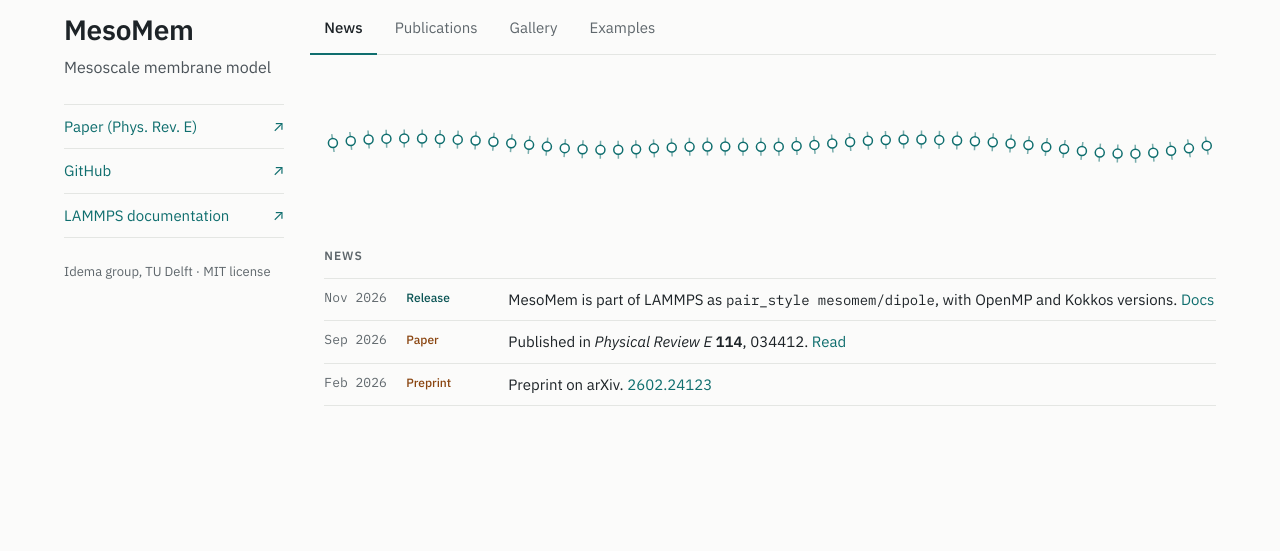
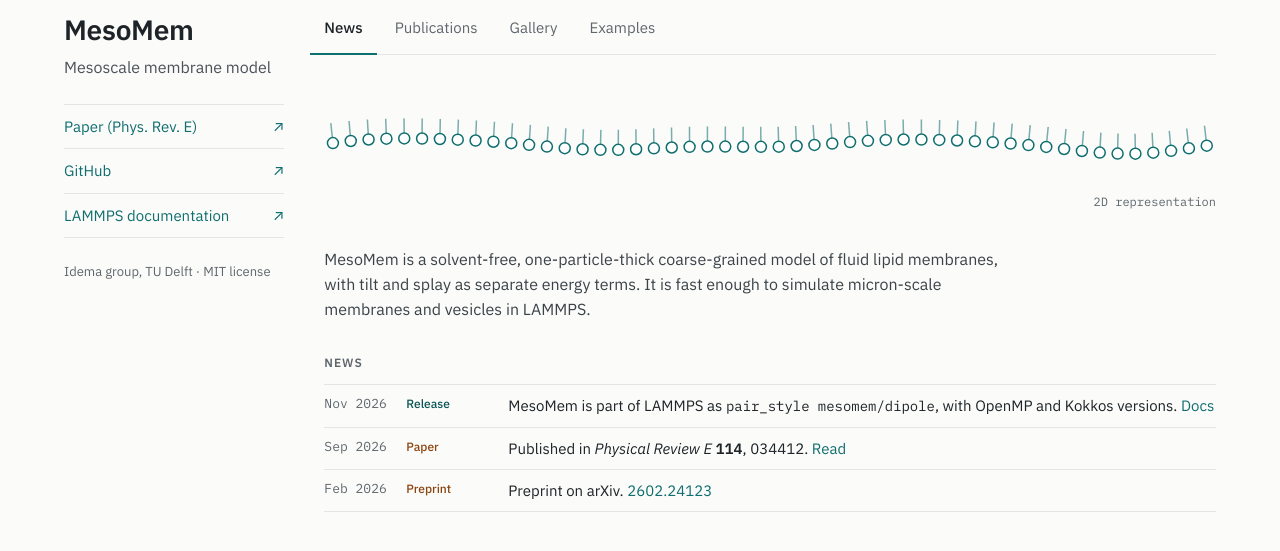
Before and after one commit to pietro-sillano/mesomem, a Jekyll site: the page built from docs/index.html, in a window 1280 px wide. Shown: the top 551 px of the page. Built offline with Jekyll 4.4.1, drawn with Linux system fonts in a browser that asks for light colours; part of the change alters nothing that is shown.

Commit message:
Website: rotating orientations, bead styles, intro text
- Membrane arrows start at the bead centre and point outward only
- Orientations are their own variable: they relax toward the local
  normal (tilt) and toward neighbours (splay); the cursor turns them
- Two bead styles, chosen with membrane_style in _config.yml:
  line (default) or bilayer (blue/yellow, as in the paper's Fig. 1)
- Slightly larger beads, smaller cursor brush, "2D representation" label
- Two-line description of MesoMem above the news

Co-Authored-By: Claude Opus 5.5 <noreply@anthropic.com>

```diff
--- a/docs/_config.yml
+++ b/docs/_config.yml
@@ -21,3 +21,6 @@ defaults:
       path: ""
     values:
       layout: default
+
+# Look of the interactive membrane on the home page: line or bilayer
+membrane_style: line
--- a/docs/_layouts/default.html
+++ b/docs/_layouts/default.html
@@ -23,7 +23,8 @@
 
       {% if page.membrane %}
       <div class="membrane">
-        <canvas id="membrane" role="img" aria-label="Animated cross-section of a MesoMem membrane: a row of oriented particles that bends around the cursor"></canvas>
+        <canvas id="membrane" data-variant="{{ site.membrane_style | default: 'line' }}" role="img" aria-label="Animated cross-section of a MesoMem membrane: a row of oriented particles that bends around the cursor"></canvas>
+        <span class="membrane-note">2D representation</span>
       </div>
       {% endif %}
 
--- a/docs/assets/css/style.css
+++ b/docs/assets/css/style.css
@@ -119,6 +119,15 @@ pre code { font-size: inherit; }
   cursor: crosshair;
   touch-action: pan-y;
 }
+.membrane-note {
+  position: absolute;
+  right: 0;
+  bottom: 4px;
+  font-family: var(--mono);
+  font-size: 12px;
+  color: var(--ink-3);
+  pointer-events: none;
+}
 
 /* Content */
 main {
@@ -127,6 +136,8 @@ main {
   flex-direction: column;
   gap: 32px;
 }
+
+.intro { margin: 0; font-size: 16px; color: var(--ink-2); max-width: 680px; }
 
 .block { display: flex; flex-direction: column; gap: 12px; }
 .block p { margin: 0; color: var(--ink-2); }
--- a/docs/assets/js/membrane.js
+++ b/docs/assets/js/membrane.js
@@ -7,10 +7,11 @@
   var ctx = canvas.getContext('2d');
   var reduce = window.matchMedia && window.matchMedia('(prefers-reduced-motion: reduce)').matches;
 
-  var R = 64;          // radius of the (invisible) cursor brush, px
+  var R = 48;          // radius of the (invisible) cursor brush, px
   var SPACING = 18;    // particle spacing, px
   var W = 0, H = 0, N = 0, t = 0;
   var h = new Float32Array(0);
+  var th = new Float32Array(0);   // orientation of each particle, radians from vertical
   var mx = null, my = null;
 
   function resize() {
@@ -21,7 +22,7 @@
     canvas.height = Math.max(1, Math.round(H * dpr));
     ctx.setTransform(dpr, 0, 0, dpr, 0, 0);
     var n = Math.max(24, Math.round(W / SPACING));
-    if (n !== N) { N = n; h = new Float32Array(N); }
+    if (n !== N) { N = n; h = new Float32Array(N); th = new Float32Array(N); }
   }
 
   function idx(i) { return (i + N) % N; }
@@ -33,6 +34,60 @@
   });
   canvas.addEventListener('pointerleave', function () { mx = null; my = null; });
   window.addEventListener('resize', resize);
+
+  // "line": white beads with a short orientation line pointing up.
+  // "bilayer": blue beads with a yellow band and a black arrow, as in the paper schematic.
+  var bilayer = canvas.getAttribute('data-variant') === 'bilayer';
+
+  function drawLine(x, y, ux, uy) {
+    ctx.beginPath();
+    ctx.moveTo(x, y);
+    ctx.lineTo(x + ux * 20, y + uy * 20);
+    ctx.strokeStyle = 'rgba(15, 110, 110, 0.55)';
+    ctx.lineWidth = 1.5;
+    ctx.stroke();
+    ctx.beginPath();
+    ctx.arc(x, y, 5.5, 0, Math.PI * 2);
+    ctx.fillStyle = '#ffffff';
+    ctx.fill();
+    ctx.strokeStyle = '#0f6e6e';
+    ctx.lineWidth = 1.5;
+    ctx.stroke();
+  }
+
+  function drawBilayer(x, y, angle) {
+    var r = 8.5;
+    ctx.save();
+    ctx.translate(x, y);
+    ctx.rotate(angle);
+    ctx.beginPath();
+    ctx.arc(0, 0, r, 0, Math.PI * 2);
+    ctx.clip();
+    ctx.fillStyle = '#8fa3c8';
+    ctx.fillRect(-r, -r, 2 * r, 2 * r);
+    ctx.fillStyle = '#f3df8a';
+    ctx.fillRect(-r, -0.34 * r, 2 * r, 0.68 * r);
+    ctx.restore();
+  }
+
+  function drawArrow(x, y, ux, uy) {
+    var L = 18;
+    var tx = x + ux * L, ty = y + uy * L;
+    var qx = -uy, qy = ux;
+    ctx.beginPath();
+    ctx.moveTo(x, y);
+    ctx.lineTo(tx - ux * 3, ty - uy * 3);
+    ctx.strokeStyle = '#1d2327';
+    ctx.lineWidth = 1.3;
+    ctx.stroke();
+    ctx.beginPath();
+    ctx.moveTo(tx, ty);
+    ctx.lineTo(tx - ux * 4.5 + qx * 2.4, ty - uy * 4.5 + qy * 2.4);
+    ctx.lineTo(tx - ux * 4.5 - qx * 2.4, ty - uy * 4.5 - qy * 2.4);
+    ctx.closePath();
+    ctx.fillStyle = '#1d2327';
+    ctx.fill();
+  }
 
   function step() {
     t += reduce ? 0 : 0.012;
@@ -65,29 +120,38 @@
     }
     for (var k = 0; k < N; k++) h[k] = Math.max(-H / 2 + 12, Math.min(H / 2 - 12, next[k]));
 
+    // Orientations: each arrow relaxes toward the local membrane normal (tilt) and
+    // toward its neighbours (splay); the cursor turns nearby arrows away.
+    var nextTh = new Float32Array(N);
+    for (var o = 0; o < N; o++) {
+      var ox = (o + 0.5) * dx;
+      var oy = H / 2 + h[o];
+      var phi = Math.atan((h[idx(o + 1)] - h[idx(o - 1)]) / (2 * dx));
+      var d = th[o] - 0.06 * (th[o] - phi) + 0.12 * (th[idx(o - 1)] + th[idx(o + 1)] - 2 * th[o]);
+      if (mx !== null) {
+        var cdx = ox - mx, cdy = oy - my;
+        var dist = Math.sqrt(cdx * cdx + cdy * cdy);
+        if (dist < R && dist > 0.001) {
+          var diff = Math.atan2(cdx, -cdy) - d;
+          diff = Math.atan2(Math.sin(diff), Math.cos(diff));
+          d += 0.08 * (1 - dist / R) * diff;
+        }
+      }
+      nextTh[o] = phi + Math.max(-0.95, Math.min(0.95, d - phi));
+    }
+    th = nextTh;
+
     ctx.clearRect(0, 0, W, H);
     for (var j = 0; j < N; j++) {
       var px = (j + 0.5) * dx;
       var py = H / 2 + h[j];
-      var slope = (h[idx(j + 1)] - h[idx(j - 1)]) / (2 * dx);
-      var norm = Math.sqrt(1 + slope * slope);
-      var nx = -slope / norm, ny = 1 / norm;
-      var L = 9;
-
-      ctx.beginPath();
-      ctx.moveTo(px - nx * L, py - ny * L);
-      ctx.lineTo(px + nx * L, py + ny * L);
-      ctx.strokeStyle = 'rgba(15, 110, 110, 0.55)';
-      ctx.lineWidth = 1.5;
-      ctx.stroke();
-
-      ctx.beginPath();
-      ctx.arc(px, py, 4.5, 0, Math.PI * 2);
-      ctx.fillStyle = '#ffffff';
-      ctx.fill();
-      ctx.strokeStyle = '#0f6e6e';
-      ctx.lineWidth = 1.5;
-      ctx.stroke();
+      if (bilayer) drawBilayer(px, py, th[j]);
+      else drawLine(px, py, Math.sin(th[j]), -Math.cos(th[j]));
+    }
+    if (bilayer) {
+      for (var a = 0; a < N; a++) {
+        drawArrow((a + 0.5) * dx, H / 2 + h[a], Math.sin(th[a]), -Math.cos(th[a]));
+      }
     }
     requestAnimationFrame(step);
   }
--- a/docs/index.html
+++ b/docs/index.html
@@ -2,6 +2,8 @@
 nav: news
 membrane: true
 ---
+<p class="intro">MesoMem is a solvent-free, one-particle-thick coarse-grained model of fluid lipid membranes, with tilt and splay as separate energy terms. It is fast enough to simulate micron-scale membranes and vesicles in LAMMPS.</p>
+
 <section class="block">
   <h2 class="label">News</h2>
   <ul class="rows">
```
